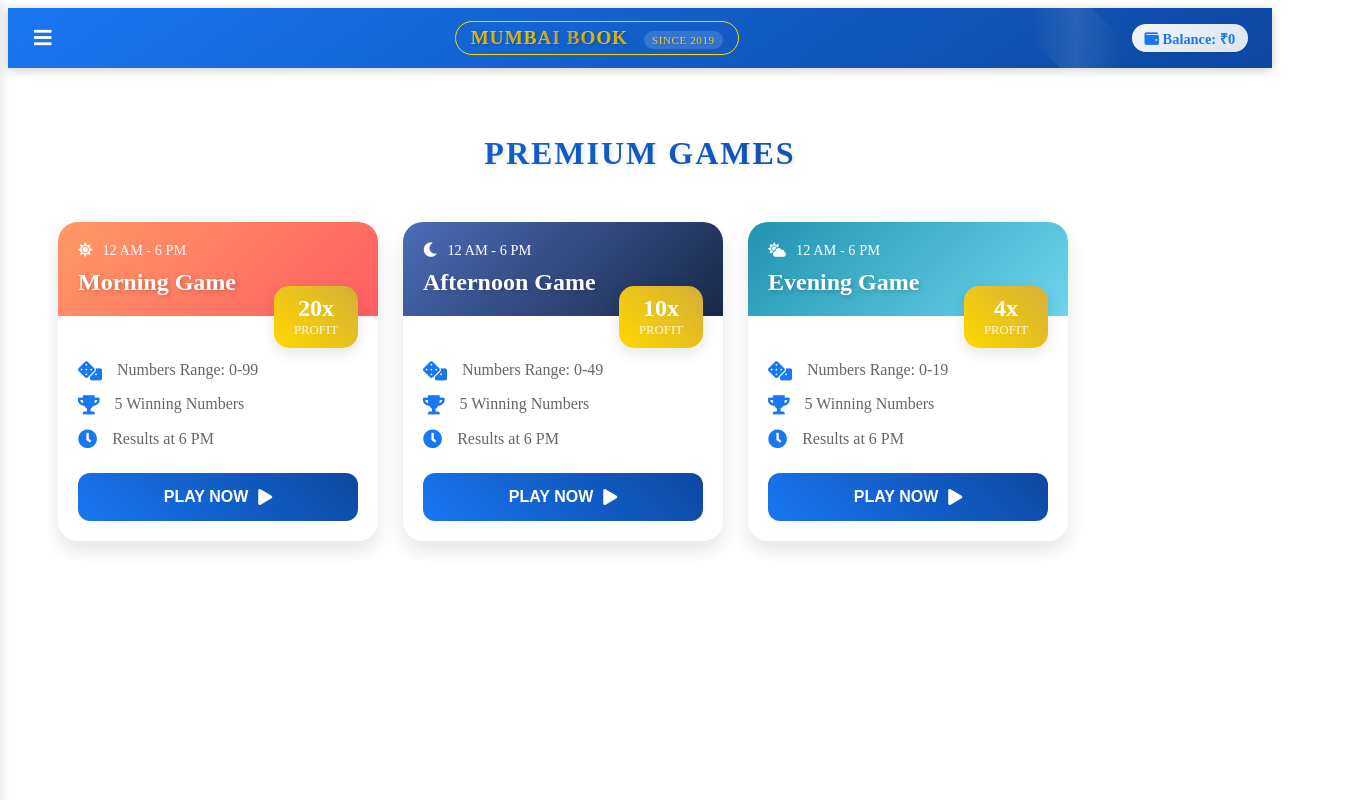
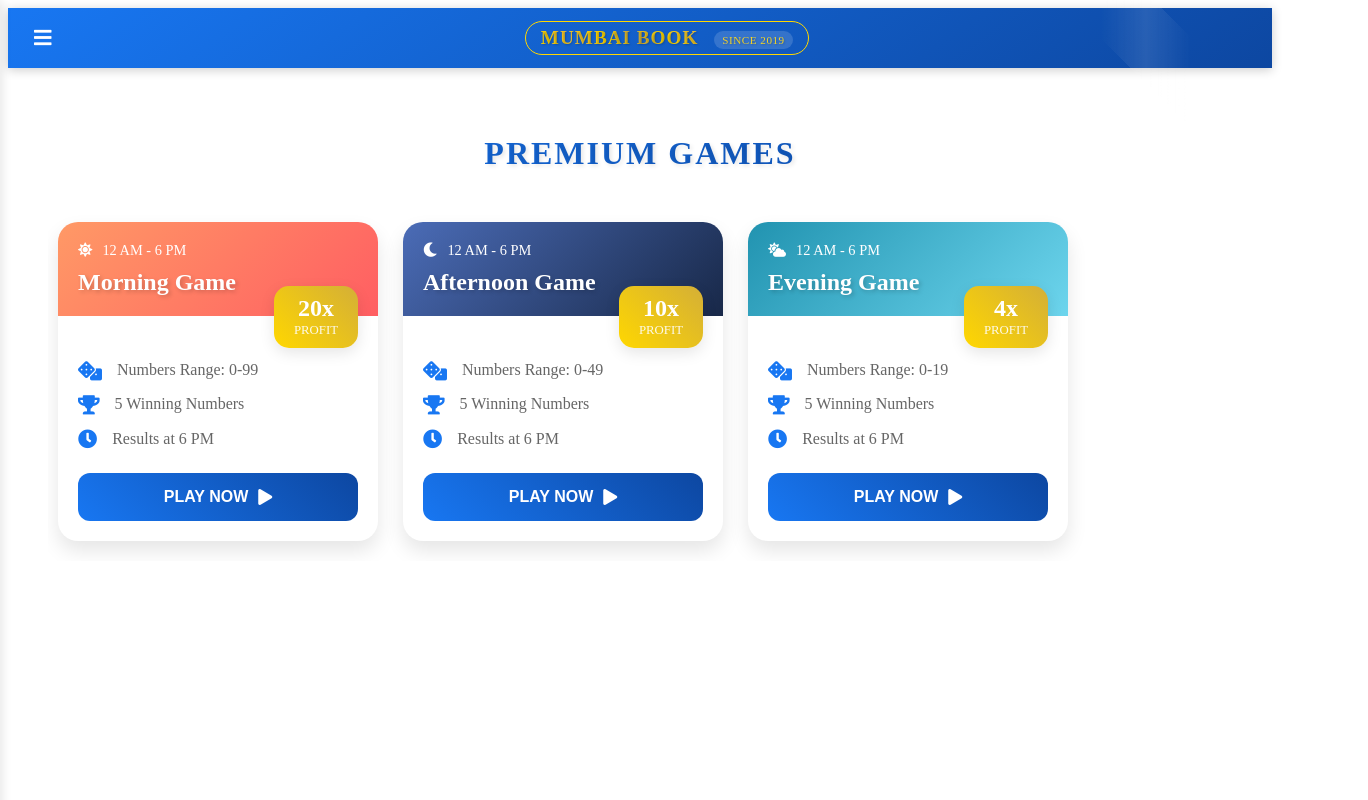
Before and after one commit to Mumbaibook/mumbaibook, a plain HTML site: page templates/dashboard.html in a window 1280 px wide. Shown: the whole page, 1368 px wide, since content can reach past the window. Drawn offline with Linux system fonts and the light colour scheme; no server answers.

Commit message:
Update dashboard.html

```diff
--- a/templates/dashboard.html
+++ b/templates/dashboard.html
@@ -635,6 +635,10 @@
                 <i class="fas fa-user-circle"></i>
                 <span id="sidebarUsername">User</span>
             </div>
+            <div class="wallet">
+                <i class="fas fa-wallet"></i>
+                Balance: <span id="walletAmount">₹0</span>
+            </div>
         </div>
         <a href="/deposit"><i class="fas fa-money-bill-wave"></i> Deposit</a>
         <a href="/withdraw"><i class="fas fa-money-bill-alt"></i> Withdraw</a>
@@ -654,12 +658,6 @@
             <div class="logo-text">
                 Mumbai Book
                 <span class="since-tag">Since 2019</span>
-            </div>
-        </div>
-        <div style="display: flex; align-items: center;">
-            <div class="wallet">
-                <i class="fas fa-wallet"></i>
-                Balance: <span id="walletAmount">₹0</span>
             </div>
         </div>
     </div>
```
